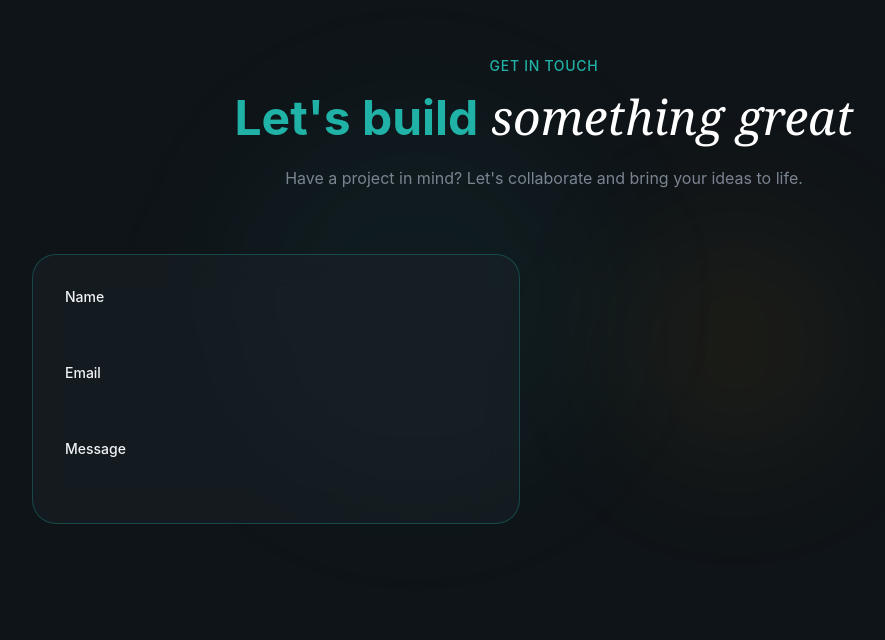
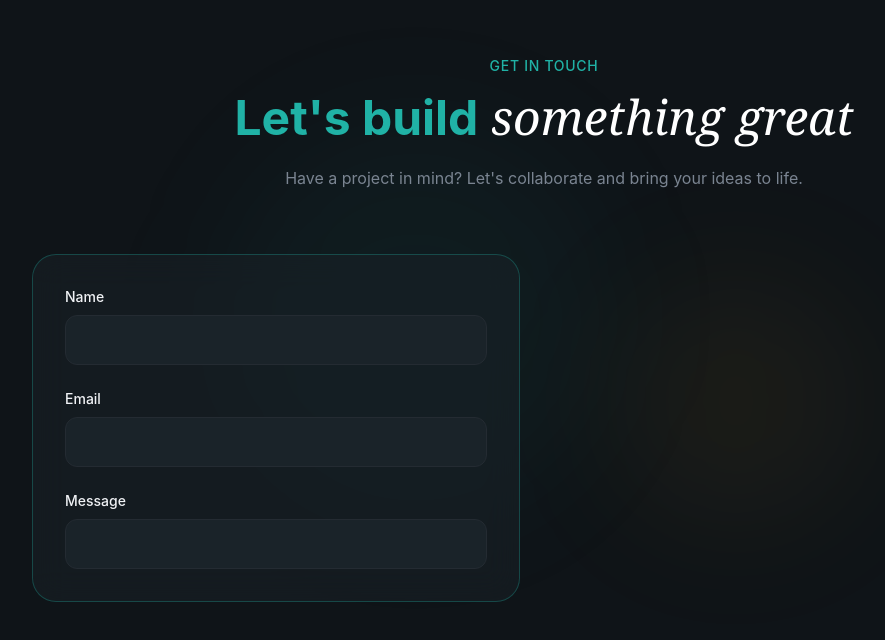
Before and after one commit to eissamonet/SWD-Portfolio, a React (Vite) app: page / in a window 1280 px wide. Shown: the part 5259-5899 px from the top of the page, without its empty margins (96-981 px from the left). Built offline with nearby package versions, Linux system fonts and the light colour scheme.

Commit message:
form card input styling

```diff
--- a/src/sections/Contact.jsx
+++ b/src/sections/Contact.jsx
@@ -50,17 +50,23 @@ export const Contact = () => {
                 <form className="space-y-6">
                    <div>
                       <label htmlFor="name" className="block text-sm font-medium mb-2">Name</label>
-                      <input />
+                      <input id="name"
+                      type="text"
+                      className="w-full px-4 py-3 bg-surface rounded-xl border border-border focus:border-primary focus:ring-1 focus:ring-primary outline-none transition-all" />
                    </div>
 
                     <div>
                       <label htmlFor="email" className="block text-sm font-medium mb-2">Email</label>
-                      <input />
+                      <input id="email"
+                      type="email"
+                      className="w-full px-4 py-3 bg-surface rounded-xl border border-border focus:border-primary focus:ring-1 focus:ring-primary outline-none transition-all" />
                    </div>
 
                     <div>
                       <label htmlFor="message" className="block text-sm font-medium mb-2">Message</label>
-                      <input />
+                      <input id="message"
+                      type="text"
+                      className="w-full px-4 py-3 bg-surface rounded-xl border border-border focus:border-primary focus:ring-1 focus:ring-primary outline-none transition-all" />
                    </div>
                 </form>
               </div>
```
